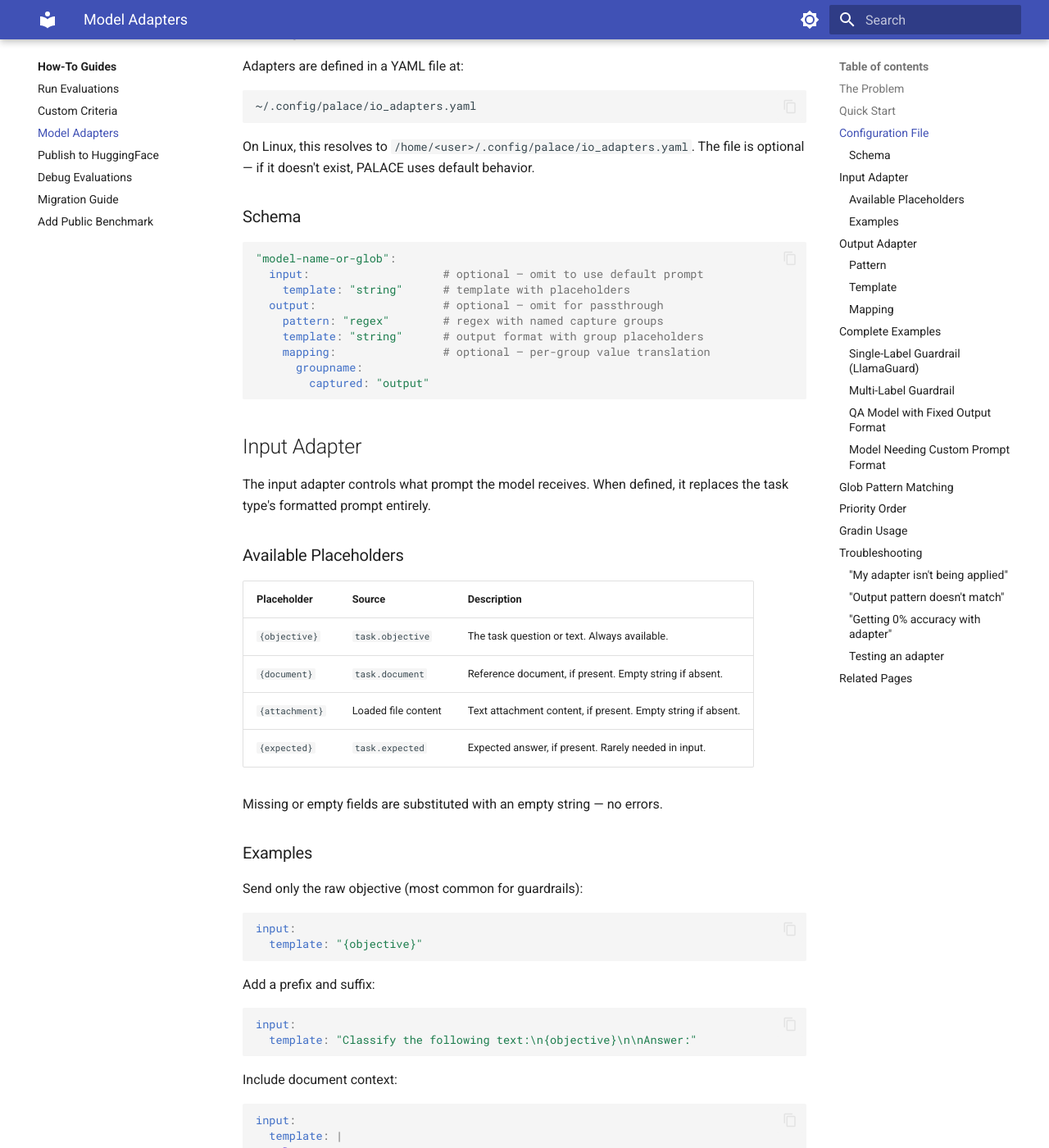
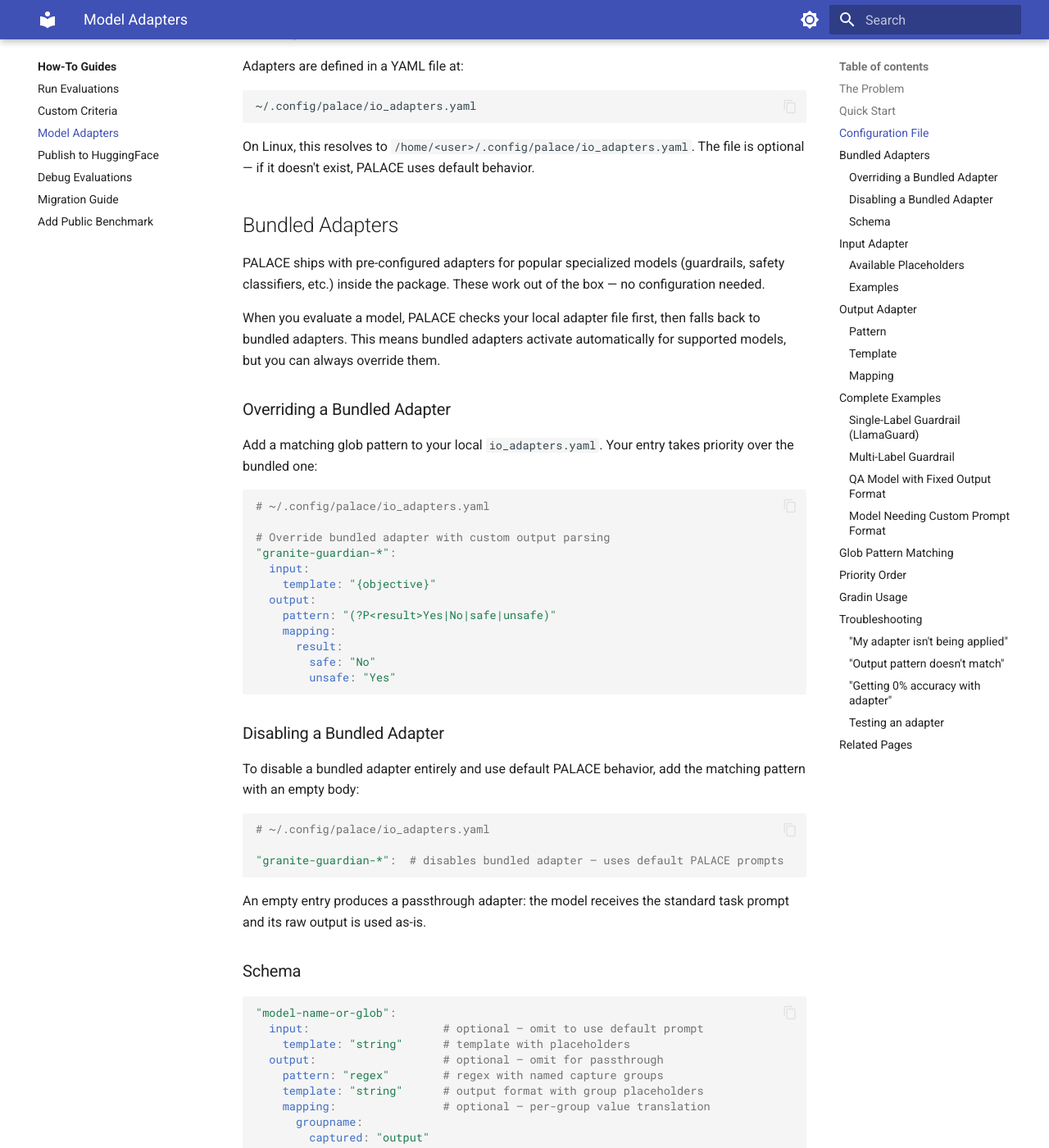
Before and after one commit to palace-ai/palace-eval, an MkDocs documentation site: the page built from docs/howto/model-adapters.md, in a window 1280 px wide and 1400 px high, scrolled down 1400 px. Shown: the whole window at 82% size. Built offline with MkDocs 1.6.1 and Material for MkDocs 9.7.7, drawn with Linux system fonts in a browser that asks for light colours; some of the changed text lies outside the part shown.

Commit message:
Added bundled model IO adapters

````diff
--- a/docs/howto/model-adapters.md
+++ b/docs/howto/model-adapters.md
@@ -55,6 +55,43 @@
 ```
 
 On Linux, this resolves to `/home/<user>/.config/palace/io_adapters.yaml`. The file is optional — if it doesn't exist, PALACE uses default behavior.
+
+## Bundled Adapters
+
+PALACE ships with pre-configured adapters for popular specialized models (guardrails, safety classifiers, etc.) inside the package. These work out of the box — no configuration needed.
+
+When you evaluate a model, PALACE checks your local adapter file first, then falls back to bundled adapters. This means bundled adapters activate automatically for supported models, but you can always override them.
+
+### Overriding a Bundled Adapter
+
+Add a matching glob pattern to your local `io_adapters.yaml`. Your entry takes priority over the bundled one:
+
+```yaml
+# ~/.config/palace/io_adapters.yaml
+
+# Override bundled adapter with custom output parsing
+"granite-guardian-*":
+  input:
+    template: "{objective}"
+  output:
+    pattern: "(?P<result>Yes|No|safe|unsafe)"
+    mapping:
+      result:
+        safe: "No"
+        unsafe: "Yes"
+```
+
+### Disabling a Bundled Adapter
+
+To disable a bundled adapter entirely and use default PALACE behavior, add the matching pattern with an empty body:
+
+```yaml
+# ~/.config/palace/io_adapters.yaml
+
+"granite-guardian-*":  # disables bundled adapter — uses default PALACE prompts
+```
+
+An empty entry produces a passthrough adapter: the model receives the standard task prompt and its raw output is used as-is.
 
 ### Schema
 
@@ -266,10 +303,17 @@
 PALACE resolves adapters in this order:
 
 1. **Programmatic adapter** — passed directly to `evaluate(io_adapter={...})`. Used by palace-gradin.
-2. **File adapter** — first glob match in `~/.config/palace/io_adapters.yaml`. Used by CLI users.
-3. **No adapter** — default PALACE behavior.
+2. **User file adapter** — first glob match in `~/.config/palace/io_adapters.yaml`. Used by CLI users.
+3. **Bundled adapter** — first glob match in the package's `bundled_io_adapters.yaml`. Ships with PALACE.
+4. **No adapter** — default PALACE behavior.
 
-If both a programmatic adapter and a file adapter could match, the programmatic one wins.
+The first match wins. If your user file has a pattern that matches the model, bundled adapters are never checked. The evaluation log shows which source was used:
+
+```
+🔧 Using I/O adapter for granite-guardian-3.1-8b (bundled)
+🔧 Using I/O adapter for nemotron_moderator (user)
+🔧 Using I/O adapter for custom-model (explicit)
+```
 
 ## Gradin Usage
 
--- a/pyproject.toml
+++ b/pyproject.toml
@@ -60,5 +60,6 @@
 [tool.setuptools.package-data]
 palace = [
     "prompts/*.md",
-    "entrypoints/download/*.json"
+    "entrypoints/download/*.json",
+    "bundled_io_adapters.yaml",
 ]
````
Also changed, not shown: src/palace/bundled_io_adapters.yaml (added, +107 -0 lines), 3 other files.
